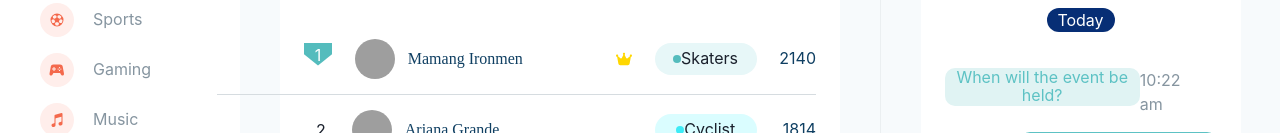
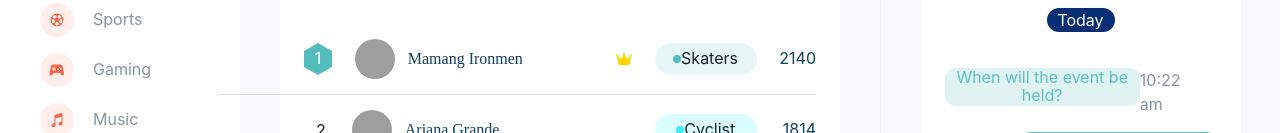
Before and after one commit to evawest-max/dantown-project, a Next.js app: page / in a window 1280 px wide. Shown: the part 614-747 px from the top of the page. Built offline with nearby package versions, Linux system fonts and the light colour scheme; grey boxes are pictures that could not be loaded; a web font is replaced by a local one.

Commit message:
Update FriendRanking.css

```diff
--- a/src/components/FriendRanking/FriendRanking.css
+++ b/src/components/FriendRanking/FriendRanking.css
@@ -5,9 +5,10 @@
     width: 28px;
     height: 32px;
     background-color: #54bcbd;
+    padding-top: 3px;
     color: white;
     -webkit-clip-path: polygon(50% 0%, 100% 0, 100% 35%, 50% 70%, 0 35%, 0 0);
-    clip-path: polygon(50% 0%, 100% 0, 100% 35%, 50% 70%, 0 35%, 0 0);
+    clip-path: polygon(50% 0%, 100% 25%, 100% 75%, 50% 100%, 0% 75%, 0% 25%);
 }
 
 #clippedDivNOne {
```
